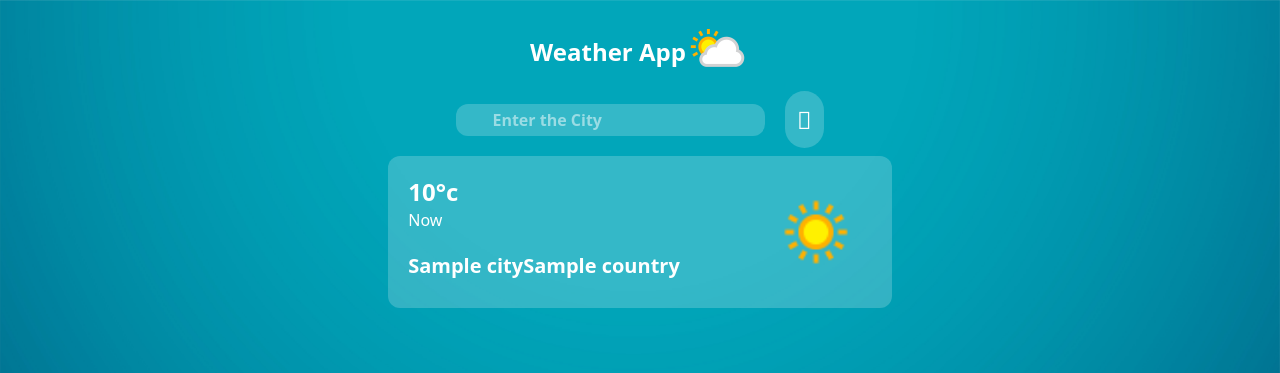
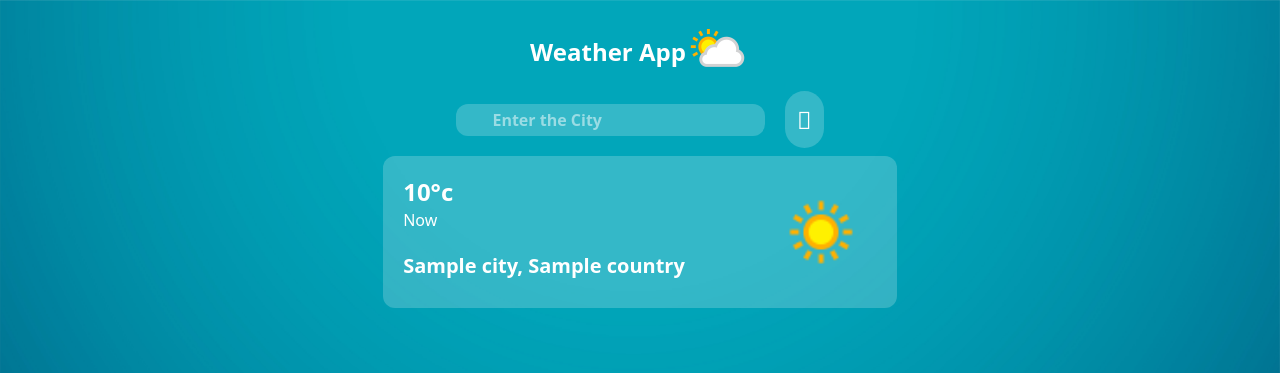
Before and after one commit to Rakshitha2427-ctrl/weather-app, a Django app: template app/templates/index.html in a window 1280 px wide. Shown: the top 373 px of the page. Run offline with Django 5.2, Linux system fonts and the light colour scheme; the template is opened without the code that fills it: most values are stand-ins (such as "Sample title", 1, 10 or a date in 2020); style sheets or scripts are compiled from the project's sources; some libraries are stand-ins or nearby versions.

Commit message:
added comma

```diff
--- a/app/templates/index.html
+++ b/app/templates/index.html
@@ -23,7 +23,7 @@
         <div>
            <p class="text-2xl font-bold">{{temperature}}&deg;c</p>
         <p>Now</p>
-        <p class="font-semibold mt-5 text-xl">{{city}}{{country}}</p>
+        <p class="font-semibold mt-5 text-xl">{{city}}, {{country}}</p>
         </div>
 
        <img src="{% static 'images/113.png' %}" alt="" class="h-28 w-28">
```
